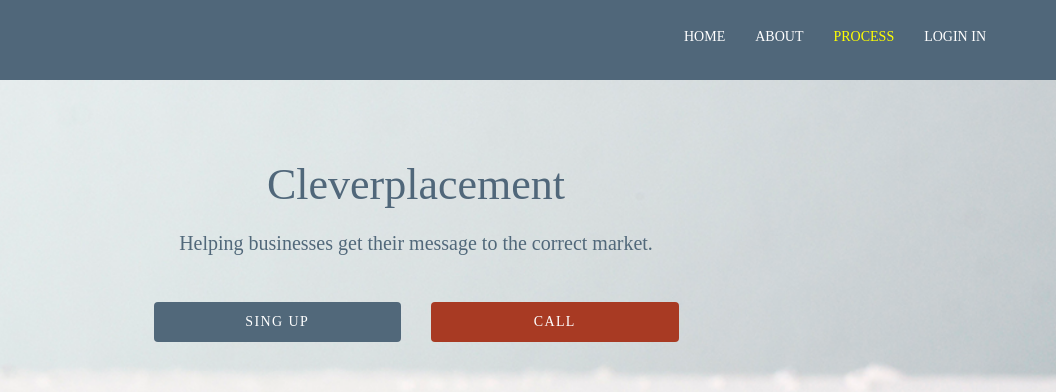
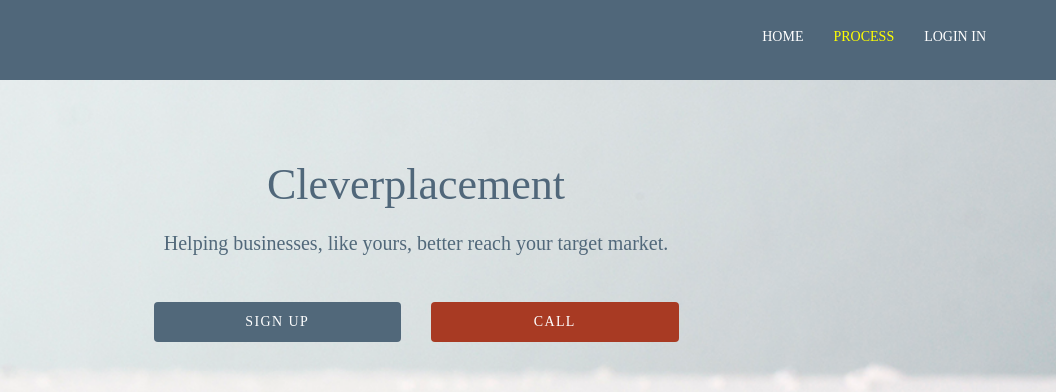
Before and after one commit to m2rdesign/CP_Layout, a plain HTML site: page process.html in a window 1280 px wide. Shown: the top 392 px of the page, 224-1280 px from the left. Drawn offline with Linux system fonts and the light colour scheme; a web font is replaced by a local one.

Commit message:
changed index and process pages

```diff
--- a/process.html
+++ b/process.html
@@ -55,7 +55,6 @@
                 <div class="collapse navbar-collapse">
                     <ul class="nav navbar-nav navbar-right">
 						<li class="nav-item"><a href="index.html">Home</a></li>
-						<li class="nav-item"><a href="about.html">About</a></li>
                         <li class="active nav-item"><a href="process.html">Process</a></li>
                         <li class="dropdown" id="menuLogin">
             			<a class="dropdown-toggle" href="login.html" data-toggle="dropdown" id="navLogin">LOGIN IN</a>
@@ -97,12 +96,12 @@
 						<h1>Cleverplacement</h1>
 					</div>
 					<div class="editContent">
-						<p class="lead">Helping businesses get their message to the correct market.</p>
+						<p class="lead">Helping businesses, like yours, better reach your target market.</p>
 					</div>
 				</div>
 				<div class="col-md-6 col-md-offset-3 text-center">
 					<div class="col-md-6">
-						<a href="#contact" class="btn bg-quote btn-block">Sing Up</a>
+						<a href="#contact" class="btn bg-quote btn-block">Sign Up</a>
 					</div>
 					<div class="col-md-6">
 						<a href="tel:2103363060" class="btn icon btn-block">Call</a>
```
Also changed, not shown: index.html (+1 -2 lines).
